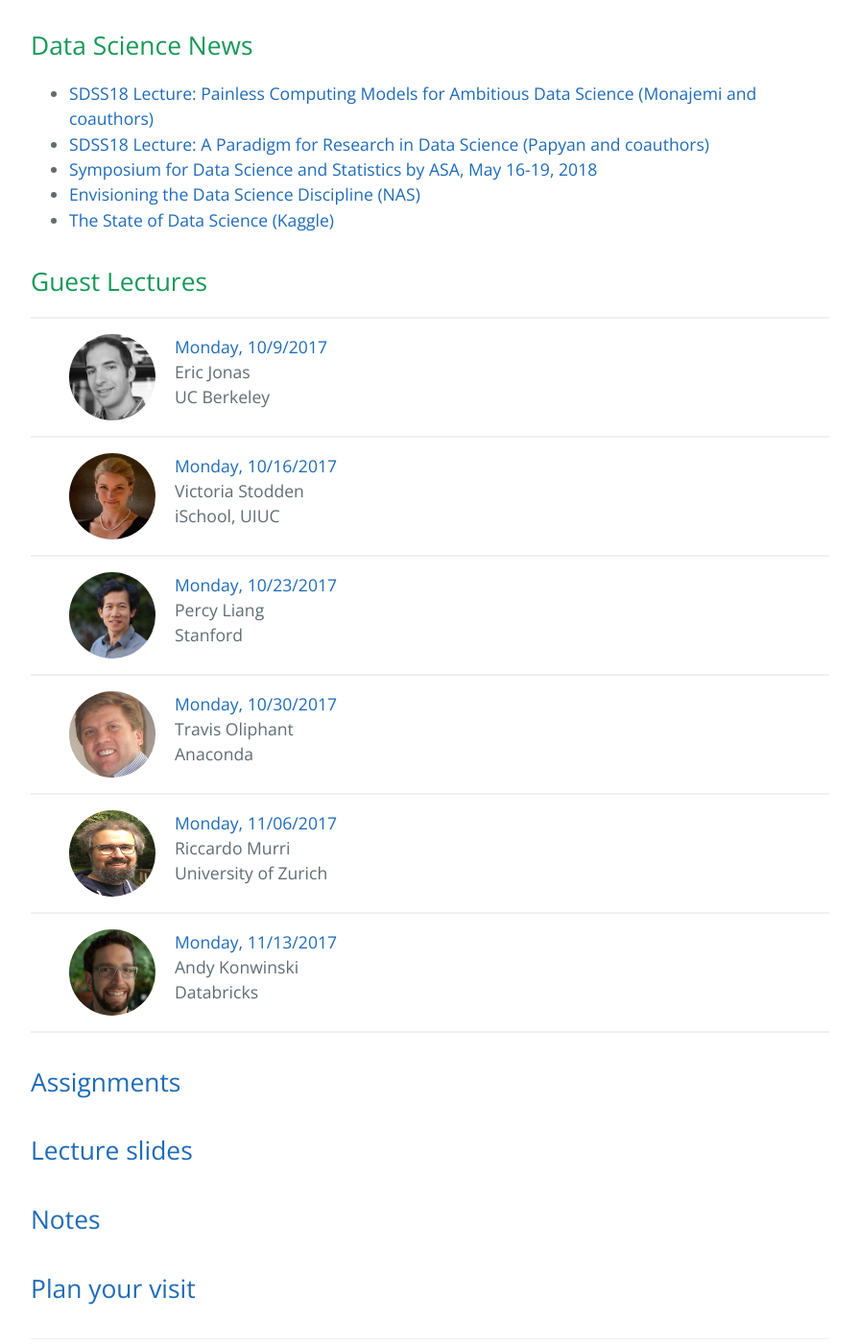
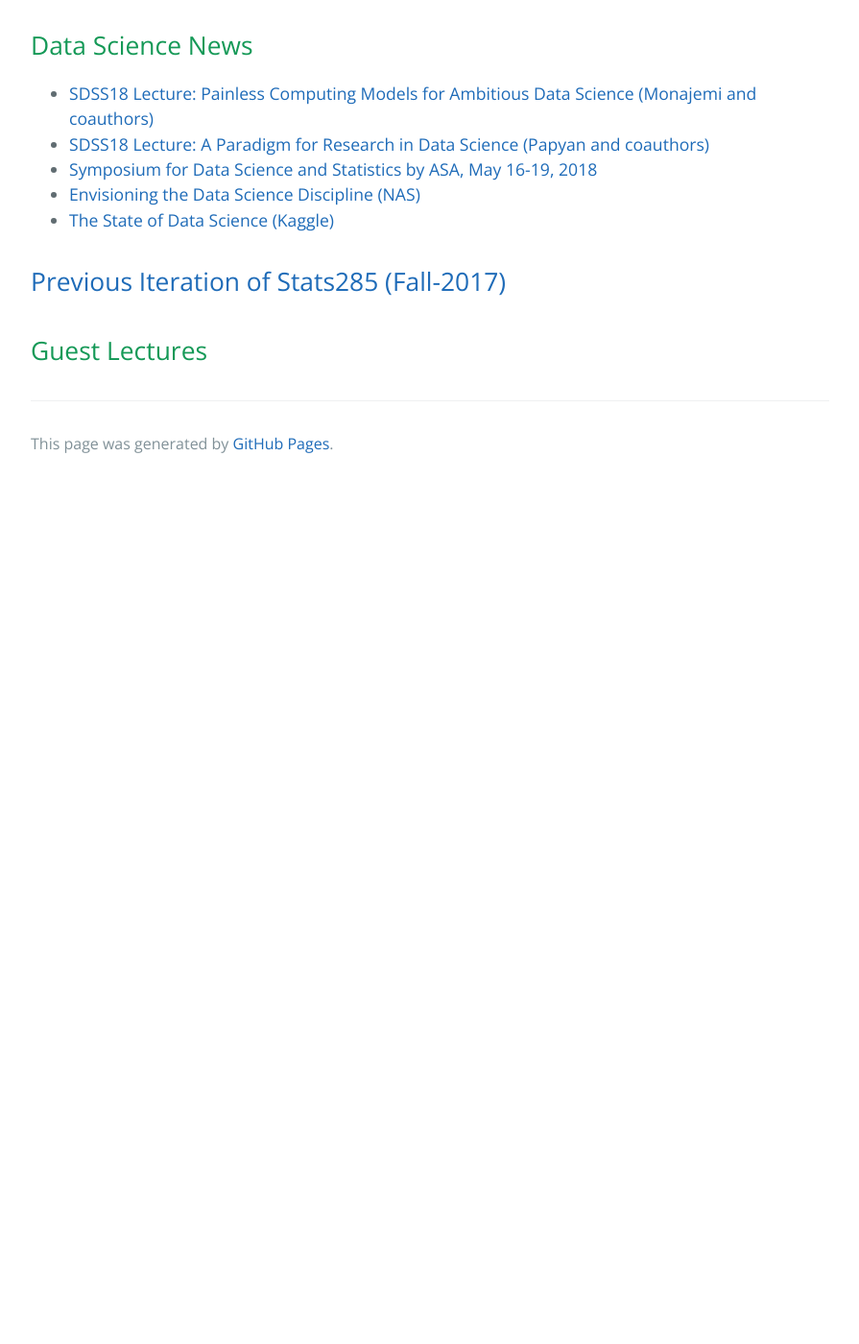
Before and after one commit to stats285/stats285.github.io, a Jekyll site: the page built from index.md, in a window 1280 px wide and 1400 px high, scrolled down 984 px. Shown: the whole window at 96% size, without its empty margins (192-1087 px from the left). Built offline with Jekyll 4.4.1, drawn with Linux system fonts in a browser that asks for light colours; the repository's description, which GitHub fills in, is left out; after the commit the page ends 1490 px from its top, so only the background shows below that.

Commit message:
updating the website for 2018

```diff
--- a/index.md
+++ b/index.md
@@ -17,8 +17,11 @@ For questions/concerns/bug reports, please contact [Hatef Monajemi](http://web.s
 * [Envisioning the Data Science Discipline (NAS)](https://www.nap.edu/read/24886/chapter/1)
 * [The State of Data Science (Kaggle)](https://www.kaggle.com/surveys/2017)
 
+## [Previous Iteration of Stats285 (Fall-2017)](2017/index)
+
 
 ## [](#guest_lectures) Guest Lectures
+<!--
 ---
 <div class="speaker-wrap">
 <div class="speakerphoto">
@@ -95,3 +98,5 @@ For questions/concerns/bug reports, please contact [Hatef Monajemi](http://web.s
 ## [Lecture slides](lecture_slides)
 ## [Notes](notes)
 ## [Plan your visit](speaker_visit)
+
+-->
```
